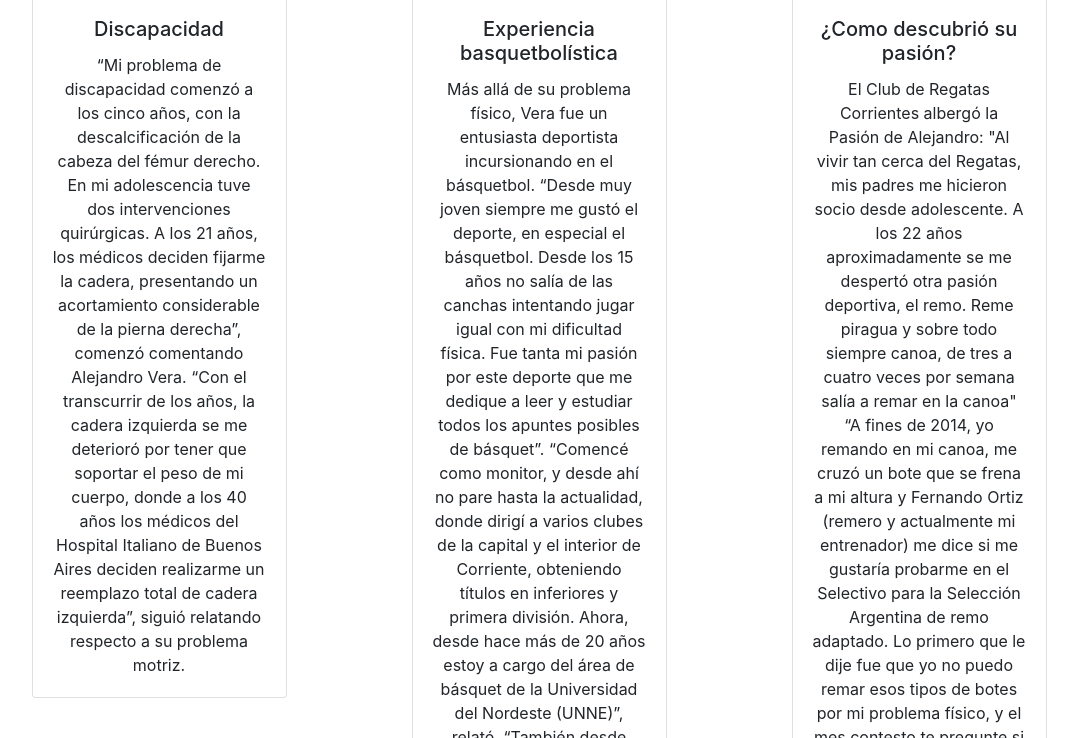
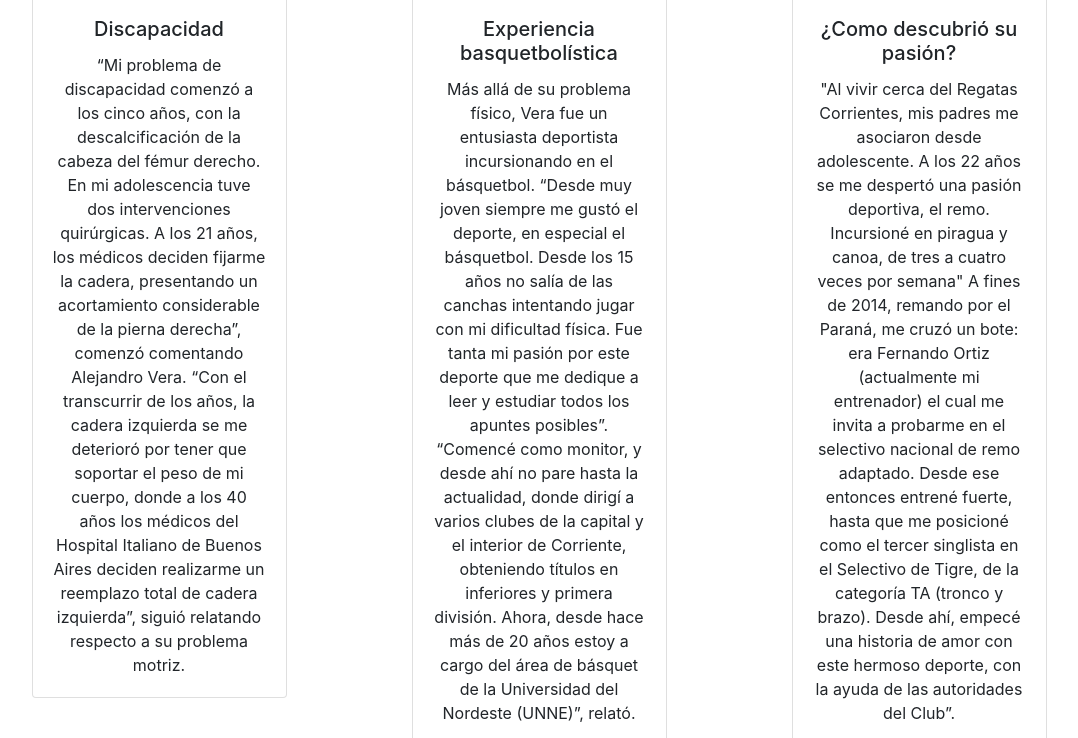
Before and after one commit to AndresBajac/aleVera, a website: page index.html in a window 1280 px wide. Shown: the part 1942-2680 px from the top of the page, without its empty margins (101-1179 px from the left). Drawn offline with nearby package versions, Linux system fonts and the light colour scheme.

Commit message:
para entrega final

```diff
--- a/index.html
+++ b/index.html
@@ -113,9 +113,9 @@
                     <img src="./Images/teutonia.jpg" class="card-img-top" alt="...">
                     <div class="card-body">
                       <h5 class="card-title">Experiencia basquetbolística</h5>
-                      <p class="card-text">Más allá de su problema físico, Vera fue un entusiasta deportista incursionando en el básquetbol. “Desde muy joven siempre me gustó el deporte, en especial el básquetbol. Desde los 15 años no salía de las canchas intentando jugar igual con mi dificultad física. Fue tanta mi pasión por este deporte que me dedique a leer y estudiar todos los apuntes posibles de básquet”.
+                      <p class="card-text">Más allá de su problema físico, Vera fue un entusiasta deportista incursionando en el básquetbol. “Desde muy joven siempre me gustó el deporte, en especial el básquetbol. Desde los 15 años no salía de las canchas intentando jugar con mi dificultad física. Fue tanta mi pasión por este deporte que me dedique a leer y estudiar todos los apuntes posibles”.
                         “Comencé como monitor, y desde ahí no pare hasta la actualidad, donde dirigí a varios clubes de la capital y el interior de Corriente, obteniendo títulos en inferiores y primera división. Ahora, desde hace más de 20 años estoy a cargo del área de básquet de la Universidad del Nordeste (UNNE)”, relató.
-                        “También desde 2011, juego al básquet en sillas de ruedas donde he encontrado a personas con distintas discapacidades, pero con un corazón enorme, lleno de bondad, y sobre todo en donde conocimos a la persona que nos juntó y nos cambió la vida a muchos. Estoy hablando de la licenciada María Mercedes González”.</p>
+                        </p>
                     </div>
                   </div>
             </div>
@@ -124,10 +124,10 @@
                     <img src="./Images/palasArg.jpg" class="card-img-top" alt="...">
                     <div class="card-body">
                       <h5 class="card-title">¿Como descubrió su pasión?</h5>
-                      <p class="card-text">El Club de Regatas Corrientes albergó la Pasión de Alejandro: "Al vivir tan cerca del Regatas, mis padres me hicieron socio desde adolescente. A los 22 años aproximadamente se me despertó otra pasión deportiva, el remo. Reme piragua y sobre todo siempre canoa, de tres a cuatro veces por semana salía a remar en la canoa"
-                        “A fines de 2014, yo remando en mi canoa, me cruzó un bote que se frena a mi altura y Fernando Ortiz (remero y actualmente mi entrenador) me dice si me gustaría probarme en el Selectivo para la Selección Argentina de remo adaptado. Lo primero que le dije fue que yo no puedo remar esos tipos de botes por mi problema físico, y el mes contesto te pregunte si te gustaría, entonces le conteste que si, listo vas a poder remar”, enfatizó.
-                        “Desde ese entonces empecé a entrenar fuerte, hasta que el 28 de febrero último que fue el Selectivo de Tigre en la pista Nacional, en donde quede elegido como el tercer singlista de la categoría TA (tronco y brazo) de la Selección Argentina”, continuó respecto a su reciente convocatoria a la Selección Argentina.
-                        “Desde ese momento las autoridades de Regatas me hicieron algunas adaptaciones al bote como ser los pontones y fajas, y a partir de allí competí tres veces logrando un primero, segundo y tercer puesto en Tigre y Mar del Plata”, prosiguió respecto al amplio apoyo que recibe en la institución del parque Mitre.</p>
+                      <p class="card-text">"Al vivir cerca del Regatas Corrientes, mis padres me asociaron desde adolescente. A los 22 años se me despertó una pasión deportiva, el remo. Incursioné en piragua y canoa, de tres a cuatro veces por semana"
+                        A fines de 2014, remando por el Paraná, me cruzó un bote: era Fernando Ortiz (actualmente mi entrenador) el cual me invita a probarme en el selectivo nacional de remo adaptado.
+                        Desde ese entonces entrené fuerte, hasta que me posicioné como el tercer singlista en el Selectivo de Tigre, de la categoría TA (tronco y brazo).
+                        Desde ahí, empecé una historia de amor con este hermoso deporte, con la ayuda de las autoridades del Club”.</p>
                     </div>
                   </div>
             </div>
```
